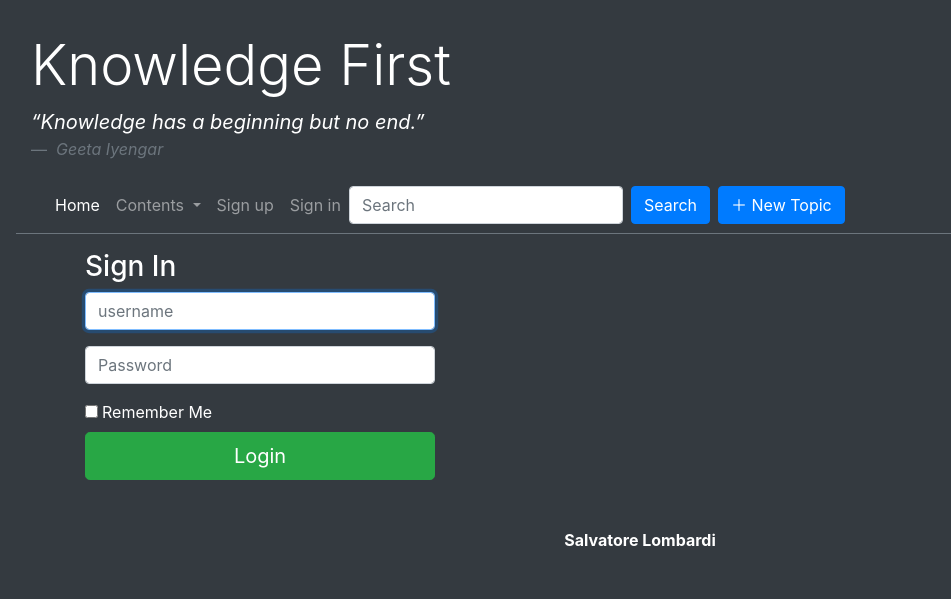
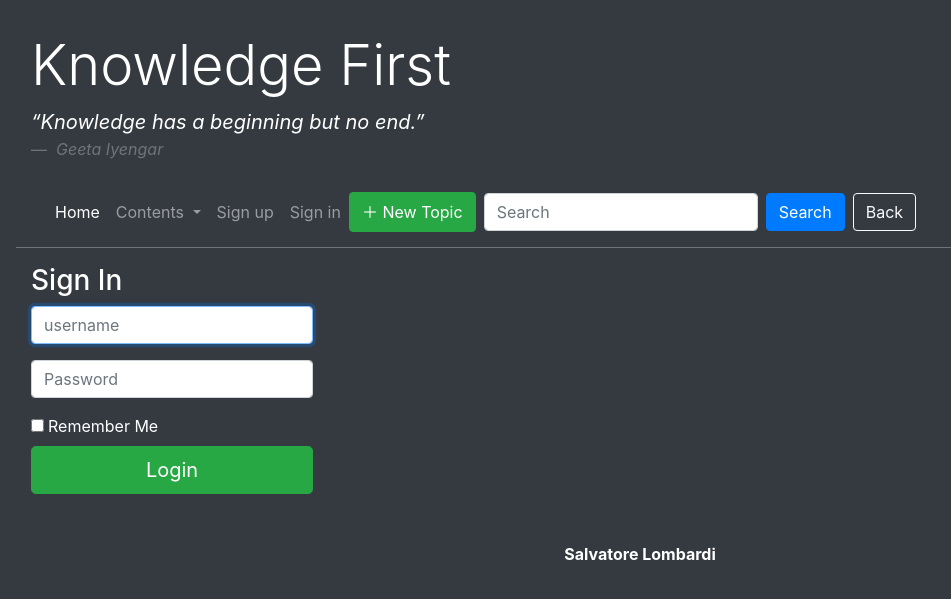
Before and after one commit to Salva05/Knowledge-First, a Django app: page /signin/ in a window 1280 px wide. Shown: the top 599 px of the page, without its empty margins (0-951 px from the left). Run offline with Django 5.2, Linux system fonts and the light colour scheme; some libraries are stand-ins or nearby versions.

Commit message:
Adjusted minor graphical stuff

```diff
--- a/knowledgFirst/forum/templates/detail.html
+++ b/knowledgFirst/forum/templates/detail.html
@@ -1,6 +1,10 @@
 {% extends "master.html" %}
 
 {% load static %}
+
+{% block back %}
+<a href="#" onclick="history.back();" class="btn btn-outline-light ml-2">Back</a>
+{% endblock %}
 
 {% block content %}
 
--- a/knowledgFirst/forum/templates/elenco.html
+++ b/knowledgFirst/forum/templates/elenco.html
@@ -1,5 +1,9 @@
 {% extends "master.html" %}
 {% load static %}
+
+{% block back %}
+<a href="#" onclick="history.back();" class="btn btn-outline-light ml-2">Back</a>
+{% endblock %}
 
 {% block content %}
 <div class="container py-5">
--- a/knowledgFirst/forum/templates/master.html
+++ b/knowledgFirst/forum/templates/master.html
@@ -76,15 +76,17 @@
                         <a class="nav-link" href="{% url 'signin' %}">Sign in</a>
                     </li>
                     {% endif %}
+                    <button class="btn btn-success my-sm-0 newTopic" type="submit">
+                        &#65291 New Topic
+                    </button>
                 </ul>
-                <form class="form-inline mr-auto" action="{% url 'search' %}" method="GET">
+                <form class="form-inline mr-auto my-2" action="{% url 'search' %}" method="GET">
                     <input class="form-control mr-sm-2" type="text" name="q" placeholder="Search" Required>
                     <button class="btn btn-primary my-2 my-sm-0" type="submit">
                         Search
                     </button>
-                    <button class="btn btn-primary my-2 my-sm-0 ml-2" type="submit">
-                        &#65291 New Topic
-                    </button>
+                    {% block back %}
+                    {% endblock %}
                 </form>
             </div>
         </nav>
@@ -114,5 +116,10 @@
         integrity="sha384-JZR6Spejh4U02d8jOt6vLEHfe/JQGiRRSQQxSfFWpi1MquVdAyjUar5+76PVCmYl"
         crossorigin="anonymous"></script>
 </body>
-
+<style>
+@media (min-width: 992px) {
+    .newTopic {
+        margin-right: 8px;
+    }
+}
 </html>
--- a/knowledgFirst/forum/templates/signin.html
+++ b/knowledgFirst/forum/templates/signin.html
@@ -1,11 +1,16 @@
 {% extends "master.html" %}
 {% load static %}
 
+{% block back %}
+<a href="#" onclick="history.back();" class="btn btn-outline-light ml-2">Back</a>
+{% endblock %}
+
 {% block content %}
+
 <!--  Login page -->
-<div class="container">
+<div class="container-fluid">
     <div class="row">
-        <div class="col-md-4 col-md-offset-4">
+        <div class="col-12 col-sm-6 col-md-4 col-lg-4 col-xl-3">
             <div class="login-panel panel panel-default">
                 <div class="panel-heading">
                     <h3 class="panel-title">Sign In</h3>
--- a/knowledgFirst/forum/templates/signup.html
+++ b/knowledgFirst/forum/templates/signup.html
@@ -1,5 +1,9 @@
 {% extends "master.html" %}
 {% load static %}
+
+{% block back %}
+<a href="#" onclick="history.back();" class="btn btn-outline-light ml-2">Back</a>
+{% endblock %}
 
 {% block content %}
 <style>
@@ -44,7 +48,7 @@
 </style>
 <div class="container">
     <div class="row justify-content-center mt-5">
-        <div class="col-md-6">
+        <div class="col-md-8 col-lg-6">
             <div class="card shadow-lg border-0">
                 <div class="card-header bg-primary text-white">
                     <h3 class="mb-0">Register</h3>
--- a/knowledgFirst/forum/templates/specific_list.html
+++ b/knowledgFirst/forum/templates/specific_list.html
@@ -1,5 +1,9 @@
 {% extends "master.html" %}
 {% load static %}
+
+{% block back %}
+<a href="#" onclick="history.back();" class="btn btn-outline-light ml-2">Back</a>
+{% endblock %}
 
 {% block content %}
 <div class="container py-5">
--- a/knowledgFirst/forum/views.py
+++ b/knowledgFirst/forum/views.py
@@ -174,6 +174,8 @@ def signout(request):
     return redirect('index')
 
 def profile(request):
+    user_authenticated = request.user.is_authenticated
+
     template = loader.get_template('profile.html')
     categories = Post.get_categories()
 
@@ -192,12 +194,14 @@ def profile(request):
         context = {
             'categories': categories,
             'is_admin': is_admin,
-            'message': 'You are an admin'
+            'message': 'You are an admin',
+            'user_authenticated': user_authenticated,
         }
     else:
         context = {
             'categories': categories,
             'user_profile': user_profile,
+            'user_authenticated': user_authenticated,
         }
 
     return HttpResponse(template.render(context, request))
```
Also changed, not shown: knowledgFirst/forum/templates/search.html (+6 -1 lines), knowledgFirst/forum/migrations/0001_initial.py.
